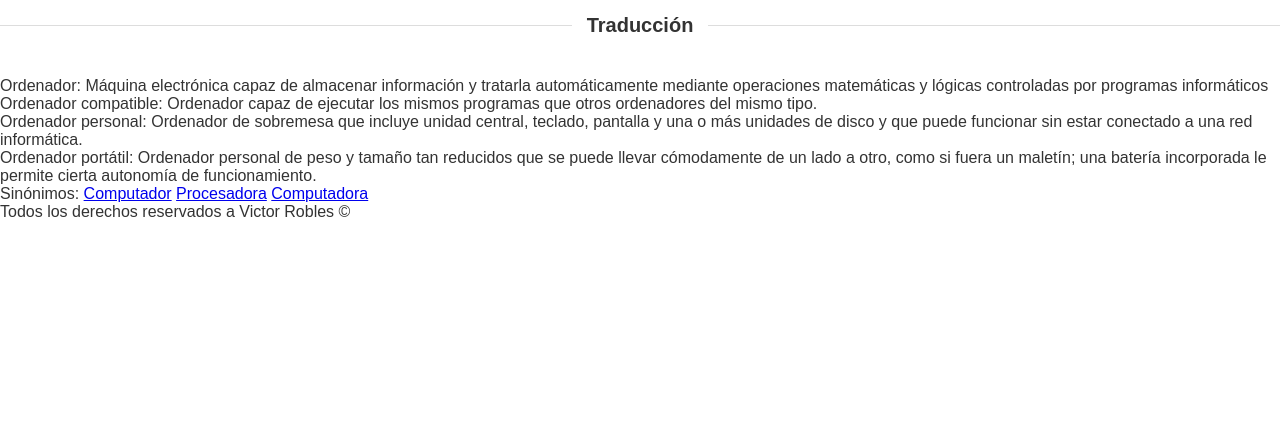
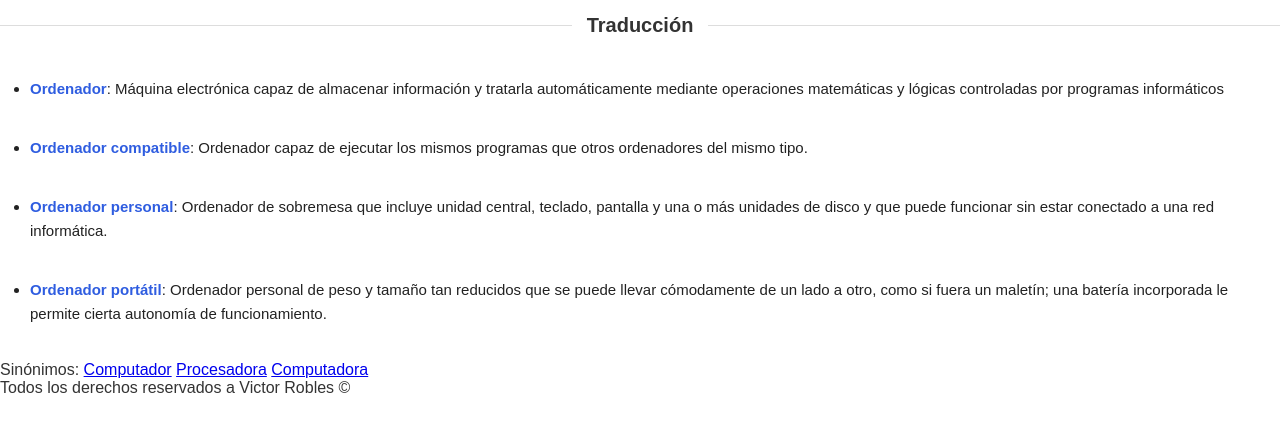
Before and after one commit to ALFATAA56/Taller-2.2_Bunay_Marcalla, a plain HTML site: page index.html in a window 1280 px wide. Shown: the part 270-702 px from the top of the page. Drawn offline with Linux system fonts and the light colour scheme.

Commit message:
estilos de la lista de definiciones

```diff
--- a/estilos.css
+++ b/estilos.css
@@ -111,3 +111,19 @@ body {
     height: 1px;
     background-color: #ddd;
 }
+.lista {
+    padding-left: 30px;
+    margin-bottom: 30px;
+}
+
+.lista li {
+    color: #222;
+    margin-bottom: 35px;
+    line-height: 1.6;
+    font-size: 15px;
+}
+
+.termino {
+    font-weight: bold;
+    color: #2f5de0;
+}
```
